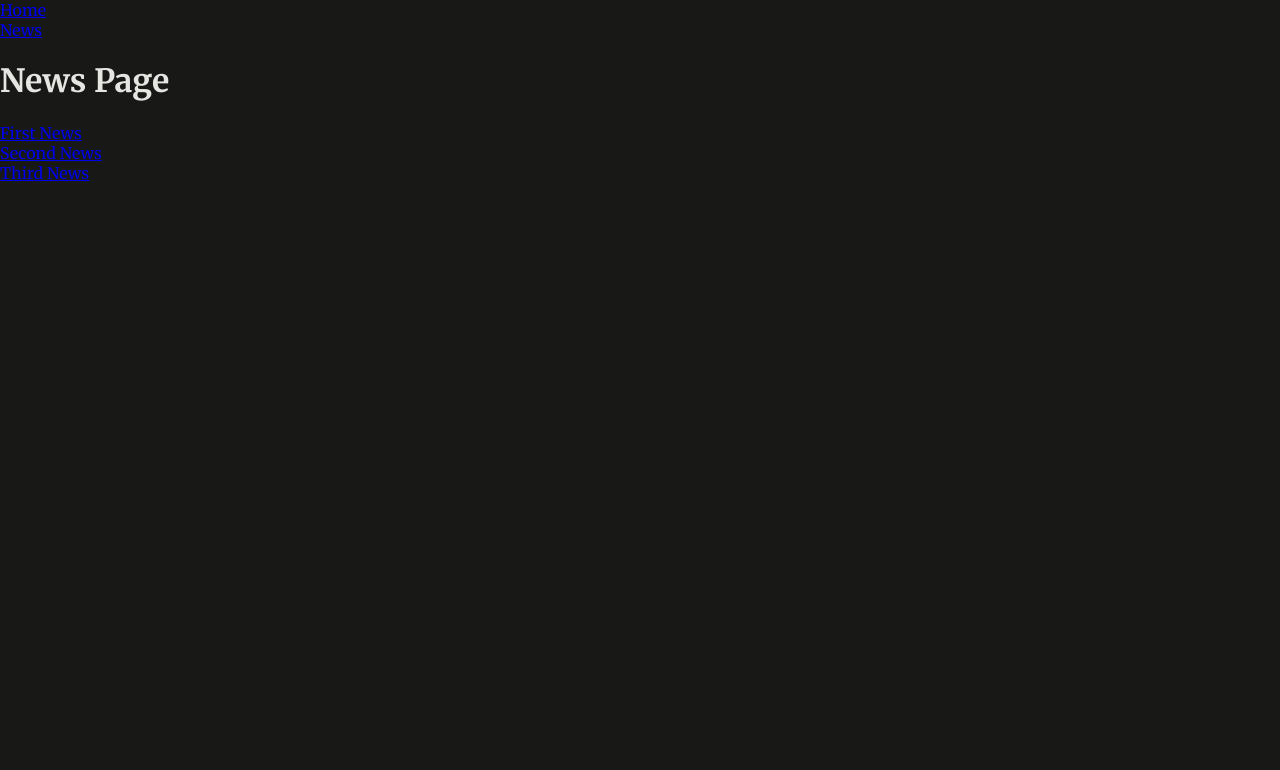
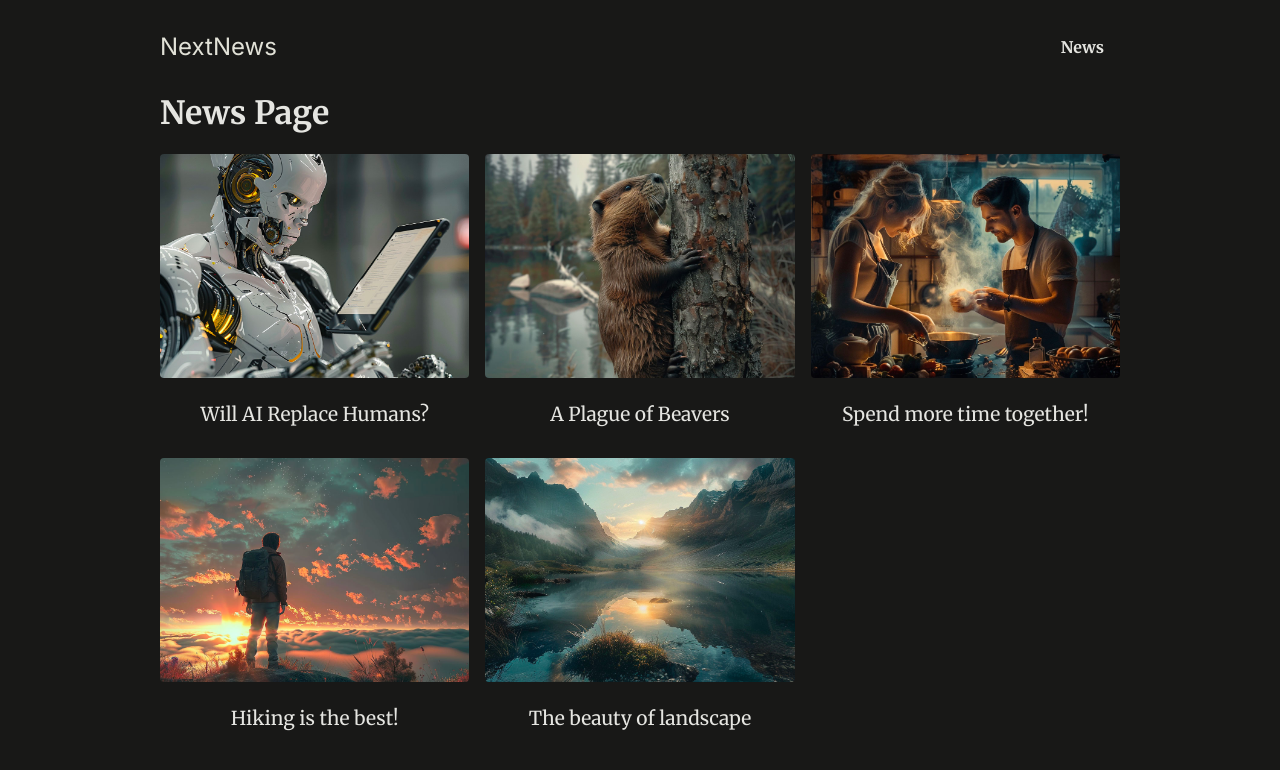
Before and after one commit to moshnogorskaia/news-app, a Next.js app: page /news in a window 1280 px wide. Shown: the top 770 px of the page. Built offline with nearby package versions, Linux system fonts and the light colour scheme.

Commit message:
Add news stub and use it

```diff
--- a/app/layout.js
+++ b/app/layout.js
@@ -10,8 +10,10 @@ export default function RootLayout({ children }) {
  return (
     <html lang="en">
       <body>
+        <div id="page">
         <MainHeader />
         {children}
+        </div>
       </body>
     </html>
   )
--- a/app/news/page.js
+++ b/app/news/page.js
@@ -1,13 +1,20 @@
 import Link from 'next/link';
+import { DUMMY_NEWS } from '@/dummy-news';
+import Image from 'next/image';
 
 export default function NewsPage() {
     return (
         <>
             <h1>News Page</h1>
-            <ul>
-                <li><Link href="/news/first-news">First News</Link></li>
-                <li><Link href="/news/second-news">Second News</Link></li>
-                <li><Link href="/news/third-news">Third News</Link></li>
+            <ul className="news-list">
+                {DUMMY_NEWS.map(({id, slug, title, image}) => (
+                    <li key={id}>
+                        <Link href={`/news/${slug}`}>
+                            <Image src={`/images/news/${image}`} alt={title} width={100} height={100} />
+                            <span>{title}</span>
+                        </Link>
+                    </li>
+                ))}
             </ul>
         </>
     )
--- a/components/main-header.js
+++ b/components/main-header.js
@@ -2,15 +2,17 @@ import Link from 'next/link';
 
 export default function MainHeader() {
   return (
-        <header>
+    <header id="main-header">
+      <div id="logo">
+        <Link href="/">NextNews</Link>
+      </div>
+      <nav>
         <ul>
-                <li>
-                    <Link href="/">Home</Link>
-                </li>
           <li>
             <Link href="/news">News</Link>
           </li>
         </ul>
+      </nav>
     </header>
-    )
+  );
 }
--- /dev/null
+++ b/dummy-news.js
@@ -0,0 +1,43 @@
+export const DUMMY_NEWS = [
+    {
+      id: 'n1',
+      slug: 'will-ai-replace-humans',
+      title: 'Will AI Replace Humans?',
+      image: 'ai-robot.jpg',
+      date: '2021-07-01',
+      content:
+        'Since late 2022 AI is on the rise and therefore many people worry whether AI will replace humans. The answer is not that simple. AI is a tool that can be used to automate tasks, but it can also be used to augment human capabilities. The future is not set in stone, but it is clear that AI will play a big role in the future. The question is how we will use it.',
+    },
+    {
+      id: 'n2',
+      slug: 'beaver-plague',
+      title: 'A Plague of Beavers',
+      image: 'beaver.jpg',
+      date: '2022-05-01',
+      content: 'Beavers are taking over the world. They are building dams everywhere and flooding entire cities. What can we do to stop them?',
+    },
+    {
+      id: 'n3',
+      slug: 'couple-cooking',
+      title: 'Spend more time together!',
+      image: 'couple-cooking.jpg',
+      date: '2024-03-01',
+      content: 'Cooking together is a great way to spend more time with your partner. It is fun and you get to eat something delicious afterwards. What are you waiting for? Get cooking!',
+    },
+    {
+      id: 'n4',
+      slug: 'hiking',
+      title: 'Hiking is the best!',
+      image: 'hiking.jpg',
+      date: '2024-01-01',
+      content: 'Hiking is a great way to get some exercise and enjoy the great outdoors. It is also a great way to clear your mind and reduce stress. So what are you waiting for? Get out there and start hiking!',
+    },
+    {
+      id: 'n5',
+      slug: 'landscape',
+      title: 'The beauty of landscape',
+      image: 'landscape.jpg',
+      date: '2022-07-01',
+      content: 'Landscape photography is a great way to capture the beauty of nature. It is also a great way to get outside and enjoy the great outdoors. So what are you waiting for? Get out there and start taking some pictures!',
+    },
+  ];
```
Lines whose indentation alone changed are shown as unchanged.
